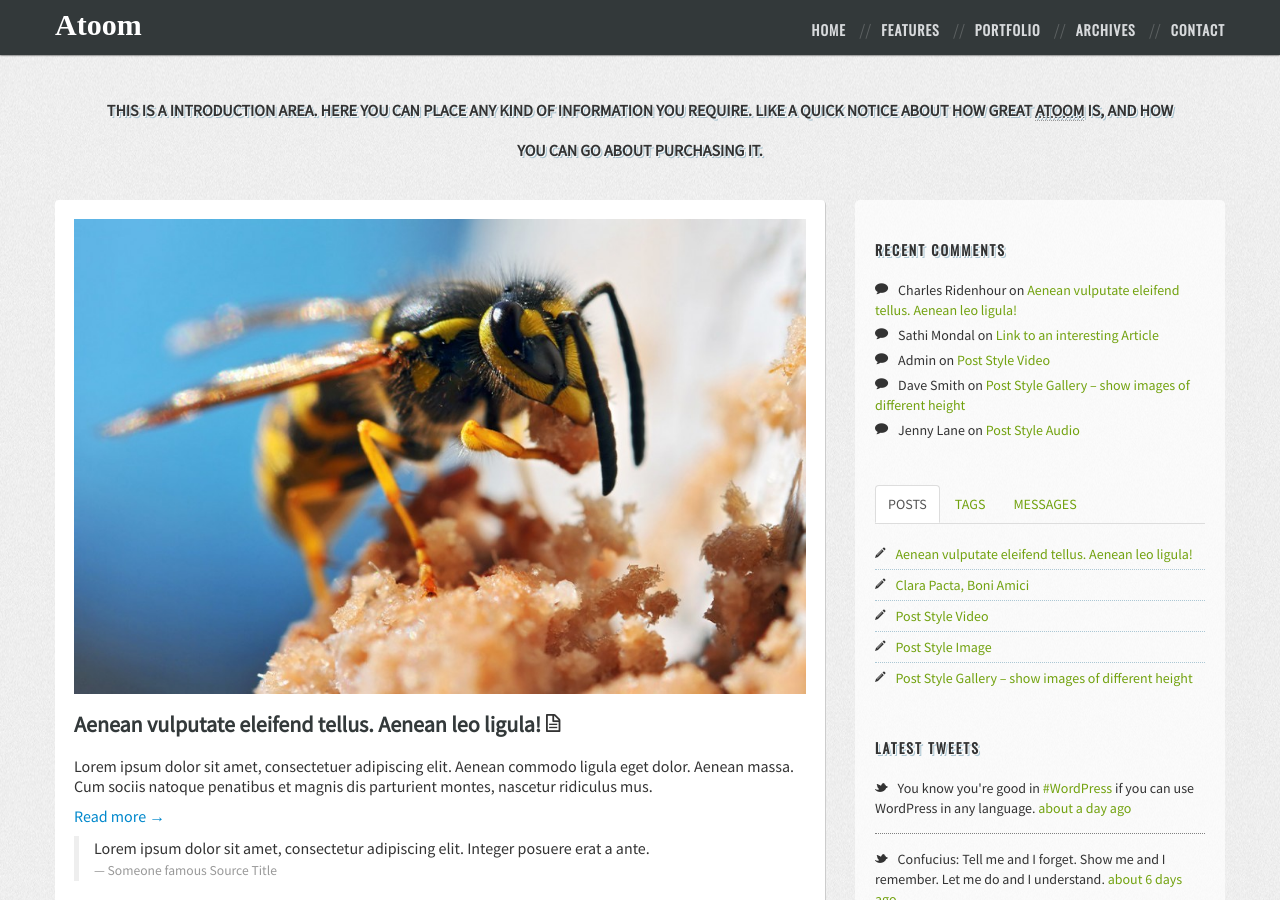
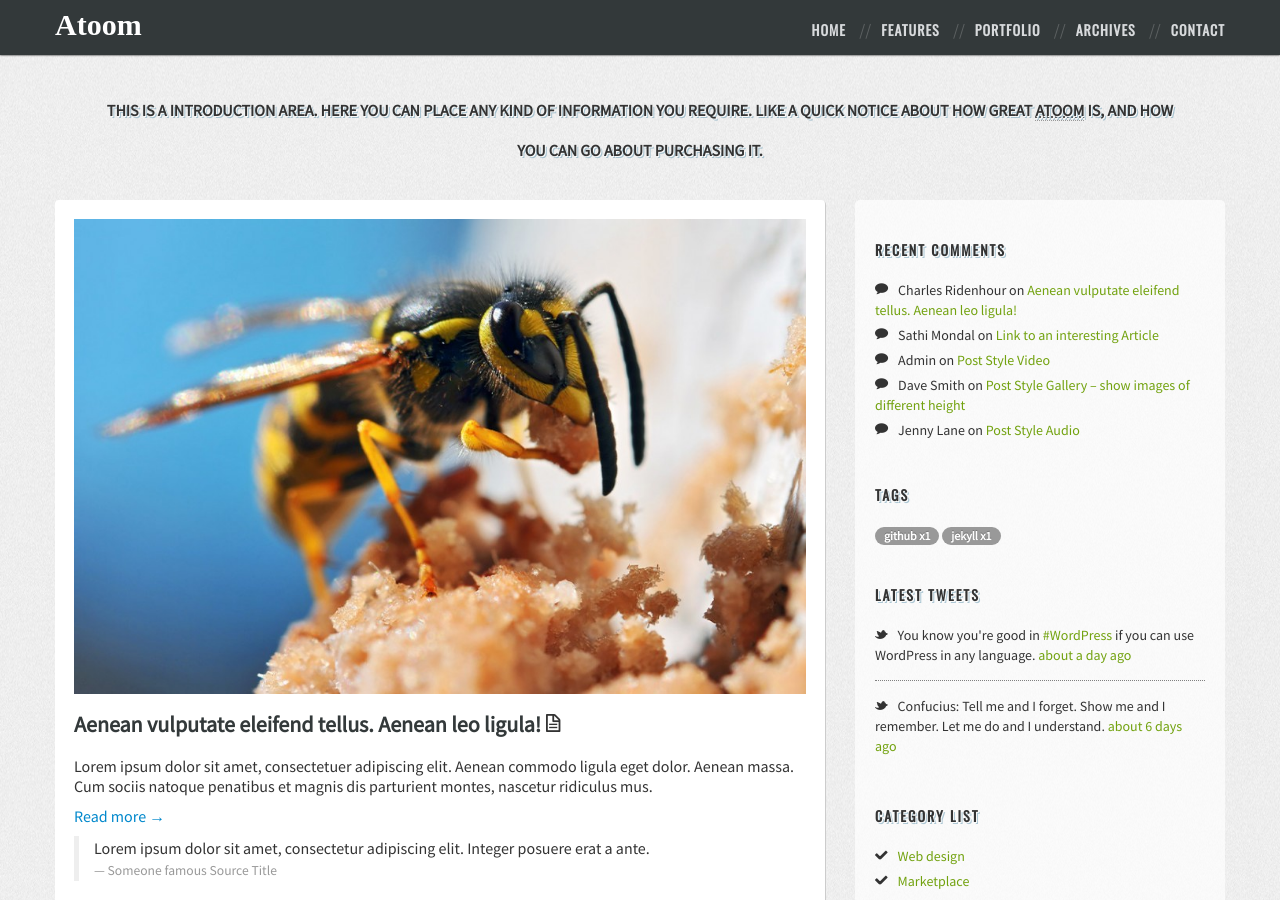
Before and after one commit to timbjames/timbjames.github.com, a Jekyll site: the page built from about.html, in a window 1280 px wide and 900 px high. Built offline with Jekyll 4.4.1, drawn with Linux system fonts in a browser that asks for light colours; nearby versions of some CDN libraries; some web fonts are replaced; library files that are not in the unit come from our copies; Markdown is read by kramdown in place of the engine named in the settings.

Commit message:
Updates Tags section

```diff
--- a/_layouts/layout.html
+++ b/_layouts/layout.html
@@ -9,13 +9,16 @@
 <!--<![endif]-->
   <head>
 
+      <meta http-equiv="X-UA-Compatible" content="IE=edge">
       <meta charset="utf-8">
 
       <title>{{page.title}} - timjames.me</title>
 
       <meta name="viewport" content="width=device-width, initial-scale=1.0">
-      <meta name="description" content="tim james blog">
+      <meta name="description" content="{{ page.title }} - tim james blog">
       <meta name="author" content="timjames.me">
+      <meta name="keywords" content="tim james, software developer glasgow, freelance web developer glasgow, freelance developer, {% for tag in page.tags %}{{ tag }} {% endfor %}" />
+      <meta name="application-name" content="timjames.me"/>
 
       <link href="/css/bootstrap.min.css" rel="stylesheet">
       <link href="/css/bootstrap-responsive.css" rel="stylesheet">
@@ -24,11 +27,11 @@
       <link rel="stylesheet" href="/css/prettyPhoto.css">
       <link href='http://fonts.googleapis.com/css?family=Quantico|Source+Sans+Pro|Oswald|Oregano' rel='stylesheet' type='text/css'>
 
-      <link rel="shortcut icon" href="assets/ico/favicon.ico">
-      <link rel="apple-touch-icon-precomposed" sizes="144x144" href="ico/apple-touch-icon-144-precomposed.png">
+      <link rel="shortcut icon" href="/favicon.ico">
+      <!--<link rel="apple-touch-icon-precomposed" sizes="144x144" href="ico/apple-touch-icon-144-precomposed.png">
       <link rel="apple-touch-icon-precomposed" sizes="114x114" href="ico/apple-touch-icon-114-precomposed.png">
       <link rel="apple-touch-icon-precomposed" sizes="72x72" href="ico/apple-touch-icon-72-precomposed.png">
-      <link rel="apple-touch-icon-precomposed" href="ico/apple-touch-icon-57-precomposed.png">
+      <link rel="apple-touch-icon-precomposed" href="ico/apple-touch-icon-57-precomposed.png">-->
 
       <!--[if lt IE 9]>
           <script src="http://html5shim.googlecode.com/svn/trunk/html5.js"></script>
@@ -123,7 +126,9 @@
                             <li><i class="icon-comment"></i><a href="">1 Comments</a></li>
                         </ul>
                         <ul class="tags">
-                            <li class="tags-list"><i class="icon-tags"></i>  <a href="" rel="tag">my link</a> <a href="" rel="tag">interesting</a> <a href="" rel="tag">link</a></li>
+                            <li class="tags-list">
+                              <i class="icon-tags"></i>  <a href="" rel="tag">my link</a> <a href="" rel="tag">interesting</a> <a href="" rel="tag">link</a>
+                            </li>
                         </ul>
                     </div>
 
@@ -280,7 +285,11 @@
                         </div>
 
                         <div class="widget">
-                            <ul class="nav nav-tabs" id="myTab">
+                            <h3 class="widget-title">Tags</h3>
+                            {% for tag in site.tags %}
+                              <a href="/tags/#{{ tag[0] }}"><span class="badge" style="margin-top:2px;font-size: {{ tag[1] | size | minus:1 | times:4 | plus:12 }}px;line-height:{{ tag[1] | size | minus:1 | times:4 | times:14 | divided_by:12 | plus:14 }}px">{{ tag[0] }} x{{ tag[1] | size }}</span></a><span> </span>
+                            {% endfor %}
+                            <!--<ul class="nav nav-tabs" id="myTab">
                                 <li class="active"><a href="#home" data-toggle="tab">Posts</a></li>
                                 <li><a href="#all-tags" data-toggle="tab">Tags</a></li>
                                 <li><a href="#messages" data-toggle="tab">Messages</a></li>
@@ -309,7 +318,7 @@
                                 <div class="tab-pane" id="messages">
                                     <p>Lorem ipsum dolor sit amet, consectetuer adipiscing elit. Aenean commodo ligula eget dolor. Aenean massa. Cum sociis natoque penatibus et magnis dis parturient montes, nascetur ridiculus mus.</p>
                                 </div>
-                            </div>
+                            </div>-->
                         </div>
 
                         <div class="widget">
```
Also changed, not shown: about.html (+12 -1 lines), favicon.ico.
